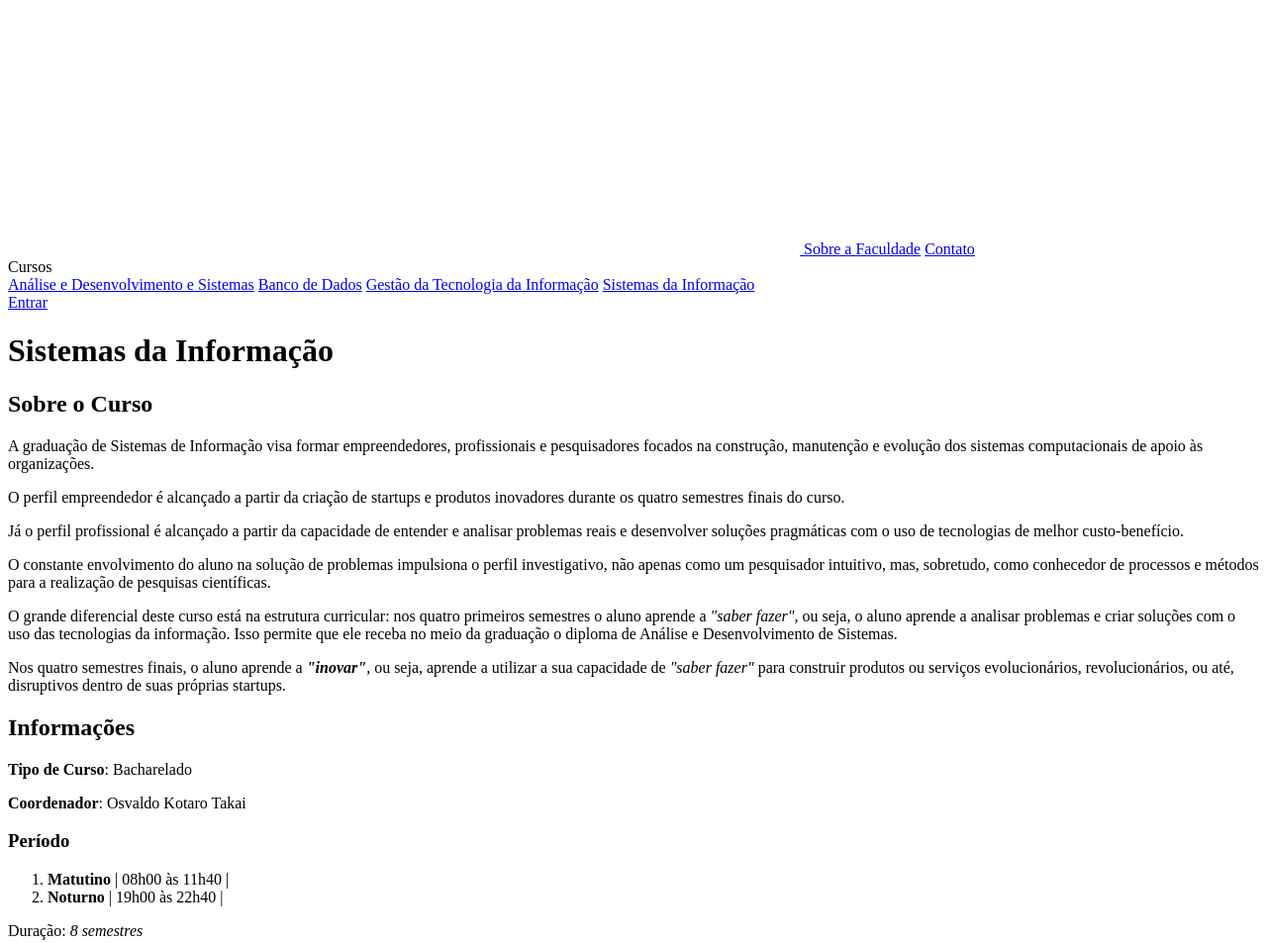
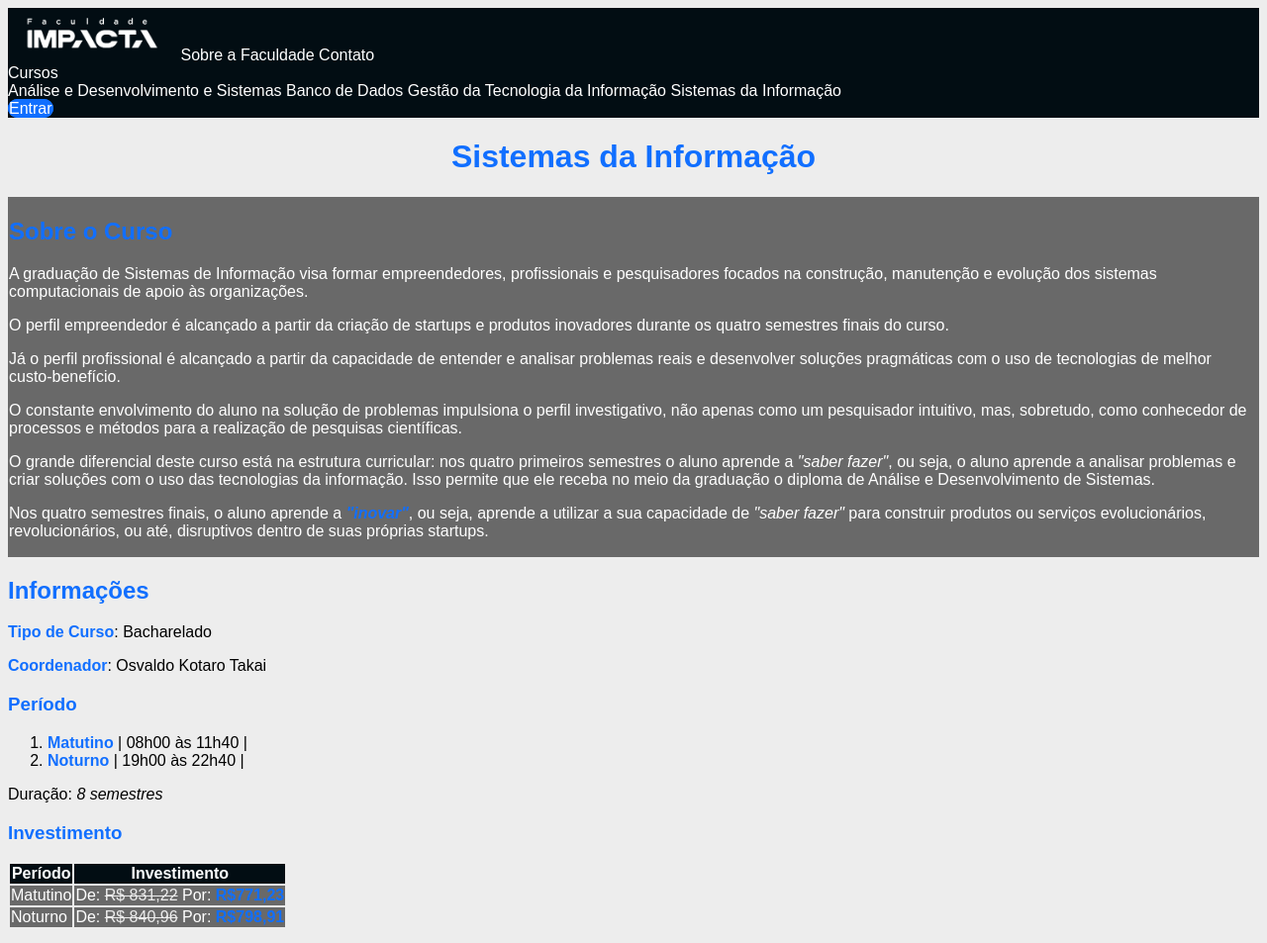
Before and after one commit to tecnologias-web/catalogo-cursos-frontend, a plain HTML site: page cursos/si.html in a window 1280 px wide. Shown: the top 953 px of the page at 99% size. Drawn offline with Linux system fonts and the light colour scheme.

Commit message:
Páginas de cursos

```diff
--- /dev/null
+++ b/css/cursos.css
@@ -0,0 +1,37 @@
+.sobre-curso {
+    background-color: var(--cor-cinza-escuro);
+    border: 1px solid var(--cor-cinza-escuro);
+    color: var(--cor-branca);
+}
+
+strong {
+    color: var(--cor-azul);
+}
+
+.investimento thead {
+    background-color: var(--cor-escura);
+    color: var(--cor-branca);
+}
+
+.investimento tbody {
+    background-color: var(--cor-cinza-escuro);
+    color: var(--cor-branca);
+}
+
+.investimento del {
+    color: var(--cor-cinza-claro);
+}
+
+.investimento ins {
+    color: var(--cor-azul);
+    font-weight: bolder;
+    text-decoration: none;
+}
+
+.matriz-curricular {
+    list-style: none;
+}
+
+.matriz-curricular ul {
+    list-style: none;
+}
--- a/cursos/si.html
+++ b/cursos/si.html
@@ -4,31 +4,33 @@
 <head>
     <meta charset="UTF-8">
     <title>Faculdade Impacta | Sistemas da Informação</title>
+    <link rel="shortcut icon" href="../favicon.ico" type="image/x-icon">
+    <link rel="stylesheet" href="../css/site.css" />
+    <link rel="stylesheet" href="../css/cursos.css" />
 </head>
-
 <body>
-    <header>
+    <header class="cabecalho">
         <nav>
             <a href="../index.html">
-                <img alt="logo da faculdade Impacta" src="../imagens/impacta-logo.png" />
+                <img alt="logo da faculdade Impacta" class="logo" src="../imagens/impacta-logo.png" />
             </a>
-            <a href="../sobre.html">Sobre a Faculdade</a>
-            <a href="../contato.html">Contato</a>
+            <a class="item-menu" href="../sobre.html">Sobre a Faculdade</a>
+            <a class="item-menu" href="../contato.html">Contato</a>
             <div>
                 Cursos
-                <div>
-                    <a href="ads.html">Análise e Desenvolvimento e Sistemas</a>
-                    <a href="bd.html">Banco de Dados</a>
-                    <a href="gti.html">Gestão da Tecnologia da Informação</a>
-                    <a href="si.html">Sistemas da Informação</a>
+                <div class="dropdown-menu">
+                    <a class="item-menu" href="ads.html">Análise e Desenvolvimento e Sistemas</a>
+                    <a class="item-menu" href="bd.html">Banco de Dados</a>
+                    <a class="item-menu" href="gti.html">Gestão da Tecnologia da Informação</a>
+                    <a class="item-menu" href="si.html">Sistemas da Informação</a>
                 </div>
             </div>
-            <a href="../entrar.html">Entrar</a>
+            <a class="botao" href="../entrar.html">Entrar</a>
         </nav>
     </header>
     <main>
         <h1>Sistemas da Informação</h1>
-        <section>
+        <section class="sobre-curso">
             <h2>Sobre o Curso</h2>
             <p>
                 A graduação de Sistemas de Informação visa formar empreendedores,
@@ -84,7 +86,7 @@
             </section>
             <section>
                 <h3>Investimento</h3>
-                <table>
+                <table class="investimento">
                     <thead>
                         <tr>
                             <th>Período</th>
@@ -110,7 +112,7 @@
         </section>
         <section>
             <h2>Matriz Curricular</h2>
-            <ul>
+            <ul class="matriz-curricular">
                 <li>1º Semestre:
                     <ul>
                         <li>Fundamentos de Banco de Dados: 80 horas</li>
@@ -193,27 +195,25 @@
             </ul>
         </section>
     </main>
-    <footer>
-        <ul>
+    <footer class="rodape">
+        <ul class="media-list">
             <li>
-                <a href="https://www.facebook.com/FacImpacta/" target="blank">Facebook</a>
+                <a class="media-link facebook" href="https://www.facebook.com/FacImpacta/" target="blank">Facebook</a>
             </li>
             <li>
-                <a href="https://www.instagram.com/faculdadeimpacta/" target="blank">Instagram</a>
-            </li>
-
-            <li>
-                <a href="https://www.linkedin.com/edu/faculdade-impacta-tecnologia-161006/" target="blank">Linkedin</a>
+                <a class="media-link instagram" href="https://www.instagram.com/faculdadeimpacta/" target="blank">Instagram</a>
             </li>
             <li>
-                <a href="https://twitter.com/facimpacta/" target="blank">Twitter</a>
+                <a class="media-link linkedin" href="https://www.linkedin.com/edu/faculdade-impacta-tecnologia-161006/" target="blank">Linkedin</a>
             </li>
             <li>
-                <a href="https://www.youtube.com/user/GrupoImpacta/" target="blank">Youtube</a>
+                <a class="media-link twitter" href="https://twitter.com/facimpacta/" target="blank">Twitter</a>
+            </li>
+            <li>
+                <a class="media-link youtube" href="https://www.youtube.com/user/GrupoImpacta/" target="blank">Youtube</a>
             </li>
         </ul>
         <p>2020 Faculdade Impacta 11 3254-8300 Todos os direitos reservados.</p>
     </footer>
 </body>
-
 </html>
```
Also changed, not shown: cursos/ads.html (+25 -26 lines), cursos/bd.html (+25 -25 lines), cursos/gti.html (+26 -26 lines).
